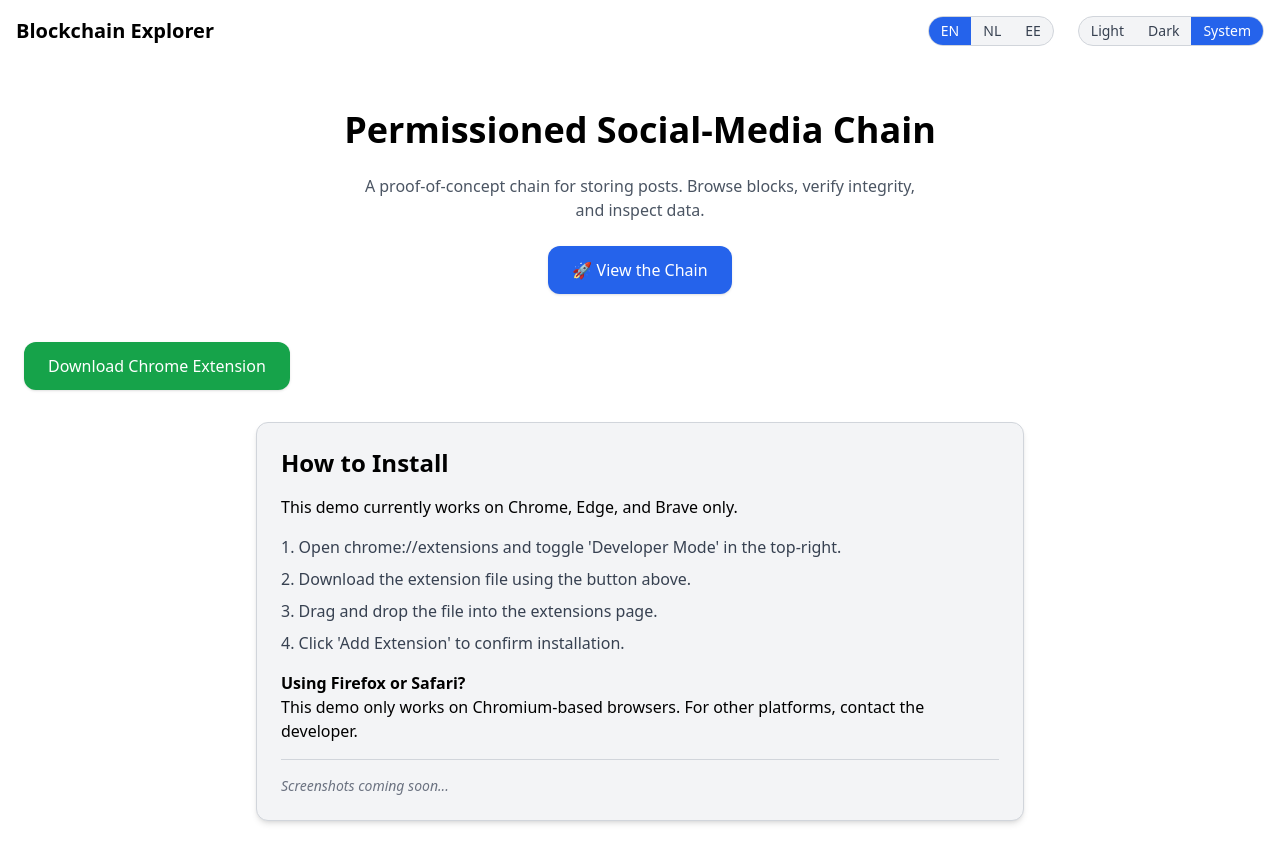
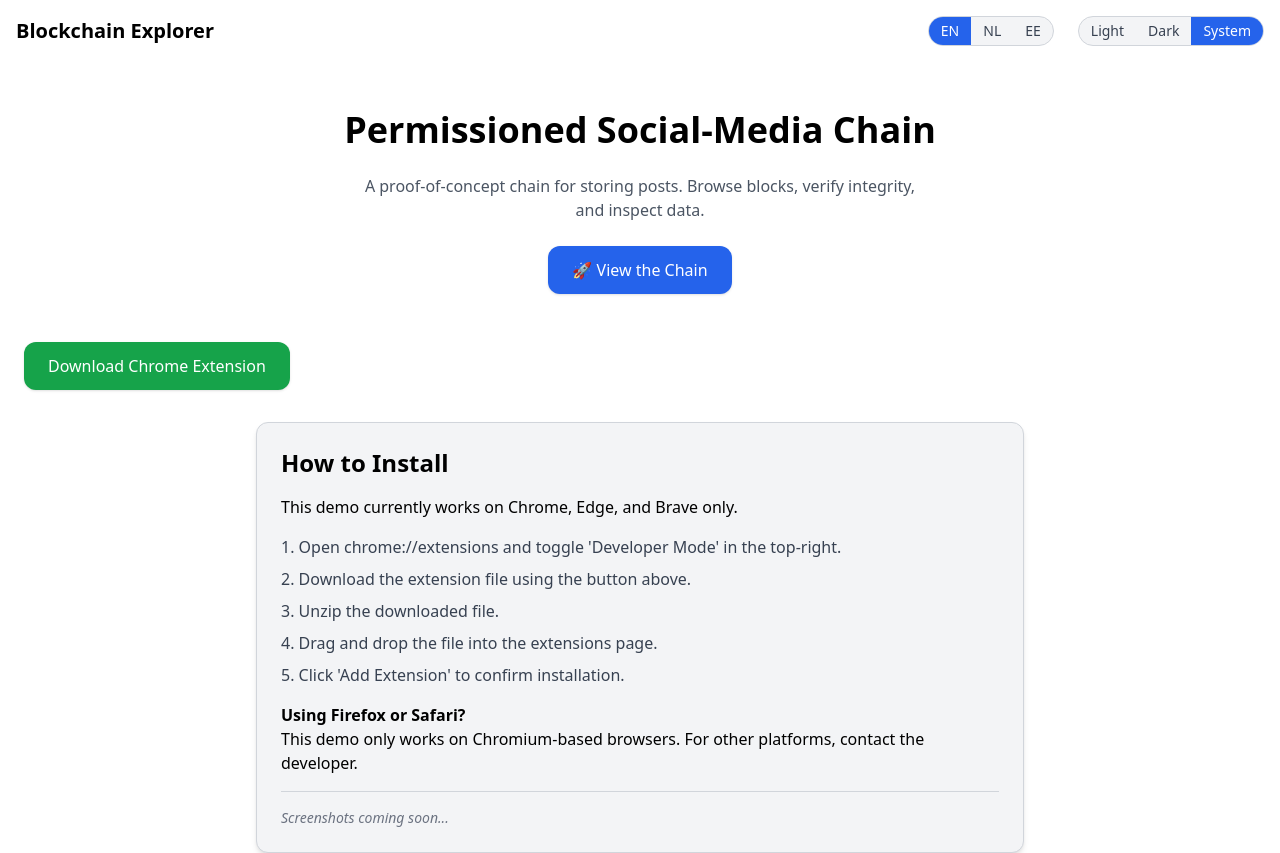
Before and after one commit to KortsH/front-end-thesis, a React (Create React App) app: page / in a window 1280 px wide. Shown: the top 853 px of the page. Built offline with nearby package versions, Linux system fonts and the light colour scheme; no server answers.

Commit message:
downloadable chrome extention

```diff
--- a/src/components/ExtensionInstructions.tsx
+++ b/src/components/ExtensionInstructions.tsx
@@ -6,7 +6,7 @@ export default function ExtensionInstructions() {
   return (
     <div className="mt-12 space-y-8">
       <a
-        href={`${process.env.PUBLIC_URL}/demo-extension.crx`}
+        href={`${process.env.PUBLIC_URL}/chrome_extention.zip`}
         download
         className="inline-block bg-green-600 text-white px-6 py-3 rounded-xl shadow hover:bg-green-700 transition"
       >
@@ -20,6 +20,7 @@ export default function ExtensionInstructions() {
         <ol className="list-decimal list-inside space-y-2 text-gray-700 dark:text-gray-300">
           <li>{t("step_enable_dev_mode")}</li>
           <li>{t("step_go_to_extensions")}</li>
+          <li>{t("step_unzip")}</li>
           <li>{t("step_drag_crx")}</li>
           <li>{t("step_confirm_add")}</li>
         </ol>
--- a/src/translations/ee.json
+++ b/src/translations/ee.json
@@ -13,6 +13,7 @@
     "install_browser_note": "See demo töötab praegu ainult Chrome’i, Edge’i ja Brave’i brauserites.",
     "step_enable_dev_mode": "Ava chrome://extensions ja lülita paremas ülanurgas sisse 'Arendajarežiim'.",
     "step_go_to_extensions": "Laadi laiendusfail alla ülaloleva nupuga.",
+    "step_unzip": "Unzip allalaaditud failid.",
     "step_drag_crx": "Lohista fail laienduste lehele.",
     "step_confirm_add": "Kinnita paigaldus, vajutades 'Lisa laiendus'.",
     "note_other_browsers_title": "Kasutad Firefoxi või Safarit?",
--- a/src/translations/en.json
+++ b/src/translations/en.json
@@ -12,6 +12,7 @@
     "install_title": "How to Install",
     "install_browser_note": "This demo currently works on Chrome, Edge, and Brave only.",
     "step_enable_dev_mode": "Open chrome://extensions and toggle 'Developer Mode' in the top-right.",
+    "step_unzip": "Unzip the downloaded file.",
     "step_go_to_extensions": "Download the extension file using the button above.",
     "step_drag_crx": "Drag and drop the file into the extensions page.",
     "step_confirm_add": "Click 'Add Extension' to confirm installation.",
--- a/src/translations/nl.json
+++ b/src/translations/nl.json
@@ -13,6 +13,7 @@
     "install_browser_note": "Deze demo werkt momenteel alleen in Chrome, Edge en Brave.",
     "step_enable_dev_mode": "Open chrome://extensions en schakel 'Developer Mode' rechtsboven in.",
     "step_go_to_extensions": "Download het extensiebestand met de knop hierboven.",
+    "step_unzip": "Pak de gedownloade bestanden uit.",
     "step_drag_crx": "Sleep het bestand naar de extensiespagina.",
     "step_confirm_add": "Klik op 'Extensie toevoegen' om te bevestigen.",
     "note_other_browsers_title": "Gebruik je Firefox of Safari?",
```
Also changed, not shown: 1 other file (tests, documents, lock files or other folders).
